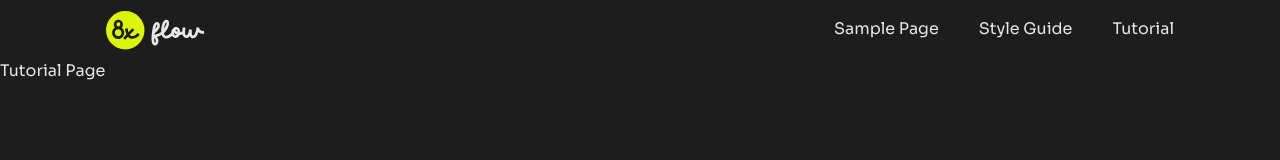
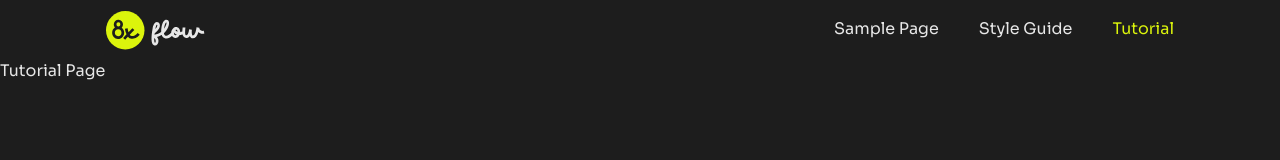
Before and after one commit to iqbal-webpatriot/FigmaToReact, a Next.js app in the folder flow-x/: page /tutorial in a window 1280 px wide. Shown: the top 160 px of the page. Built offline with nearby package versions, Linux system fonts and the light colour scheme.

Commit message:
add active link class

```diff
--- a/flow-x/src/components/ui/NextLink.tsx
+++ b/flow-x/src/components/ui/NextLink.tsx
@@ -1,17 +1,20 @@
+"use client";
 import Link from "next/link";
+import { usePathname } from "next/navigation";
+
 import { ReactElement } from "react";
 
-type NextLinkProps={
-    title:string | ReactElement;
-    href:string;
+type NextLinkProps = {
+  title: string | ReactElement;
+  href: string;
+};
 
-
-}
-
-export default function NextLink({title,href}:NextLinkProps) {
+export default function NextLink({ title, href }: NextLinkProps) {
+  const currentPath = usePathname();
+  const isActiveRoute = href === currentPath ? "text-active" : "";
   return (
-    <Link href={href}>
+    <Link href={href} className={isActiveRoute}>
       {title}
     </Link>
-  )
+  );
 }
```
